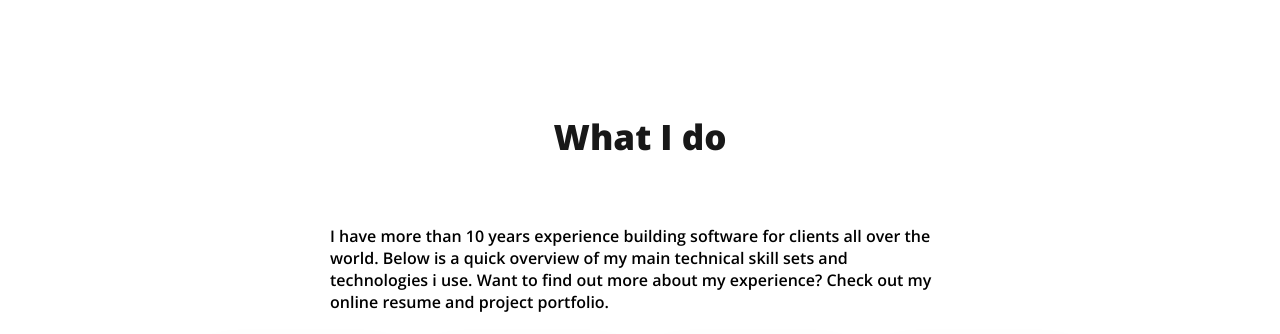
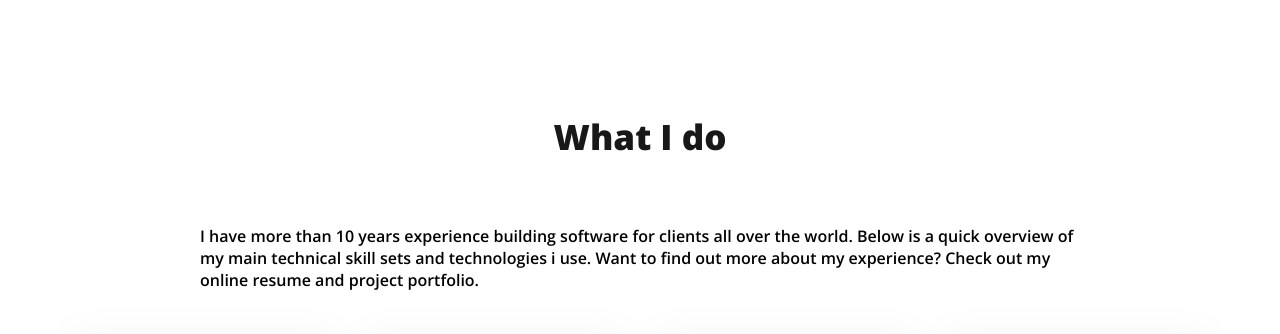
Before and after one commit to Rakibul12356/webdevolper-portfolio, a plain HTML site: page index.html in a window 1280 px wide. Shown: the part 1450-1784 px from the top of the page. Drawn offline with nearby package versions, Linux system fonts and the light colour scheme.

```diff
--- a/Styles/Portfolio.css
+++ b/Styles/Portfolio.css
@@ -144,5 +144,5 @@ line-height: 28px; /* 175% */
 
 }
 main section{
-    margin: 130px;
+    margin-top: 130px;
 }
```
